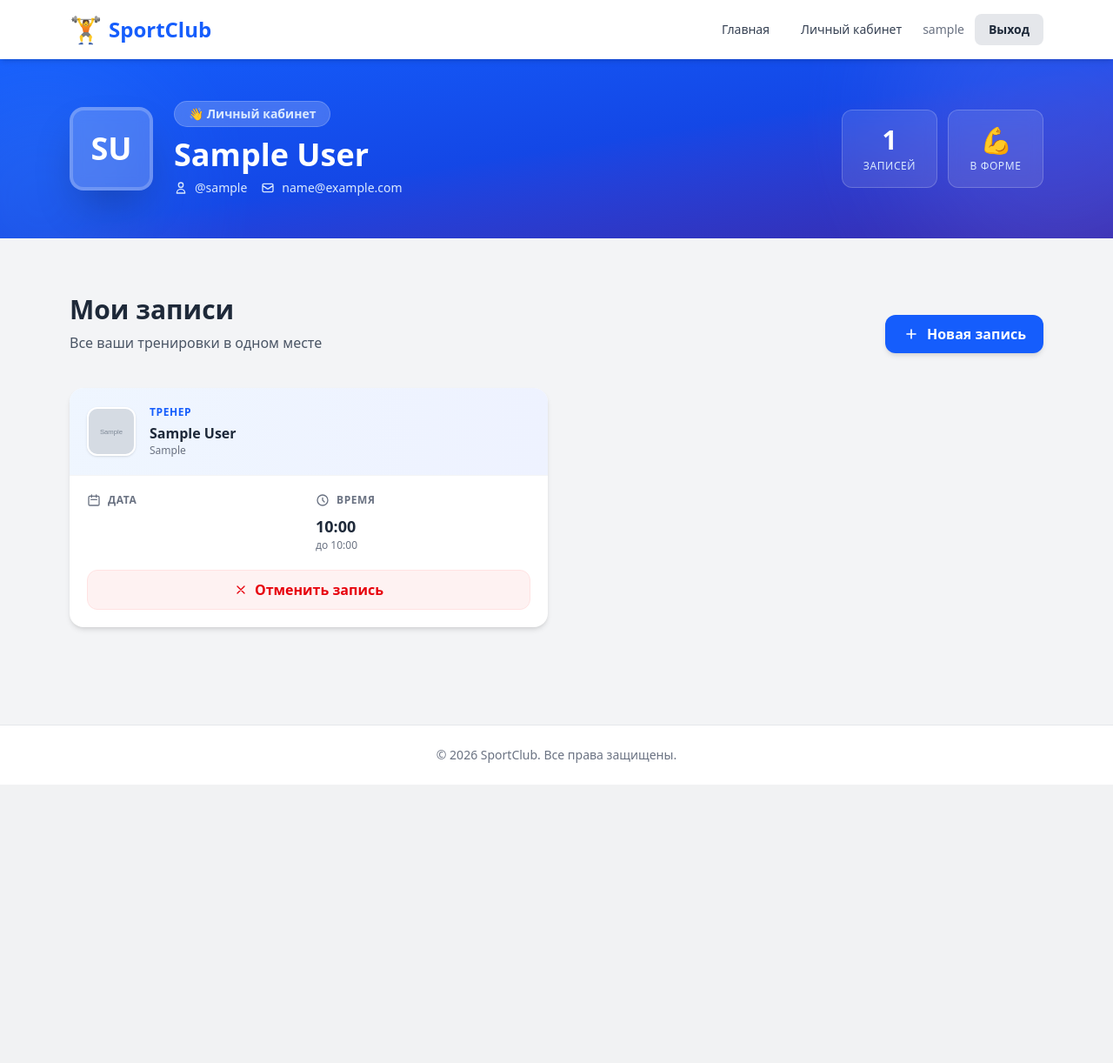
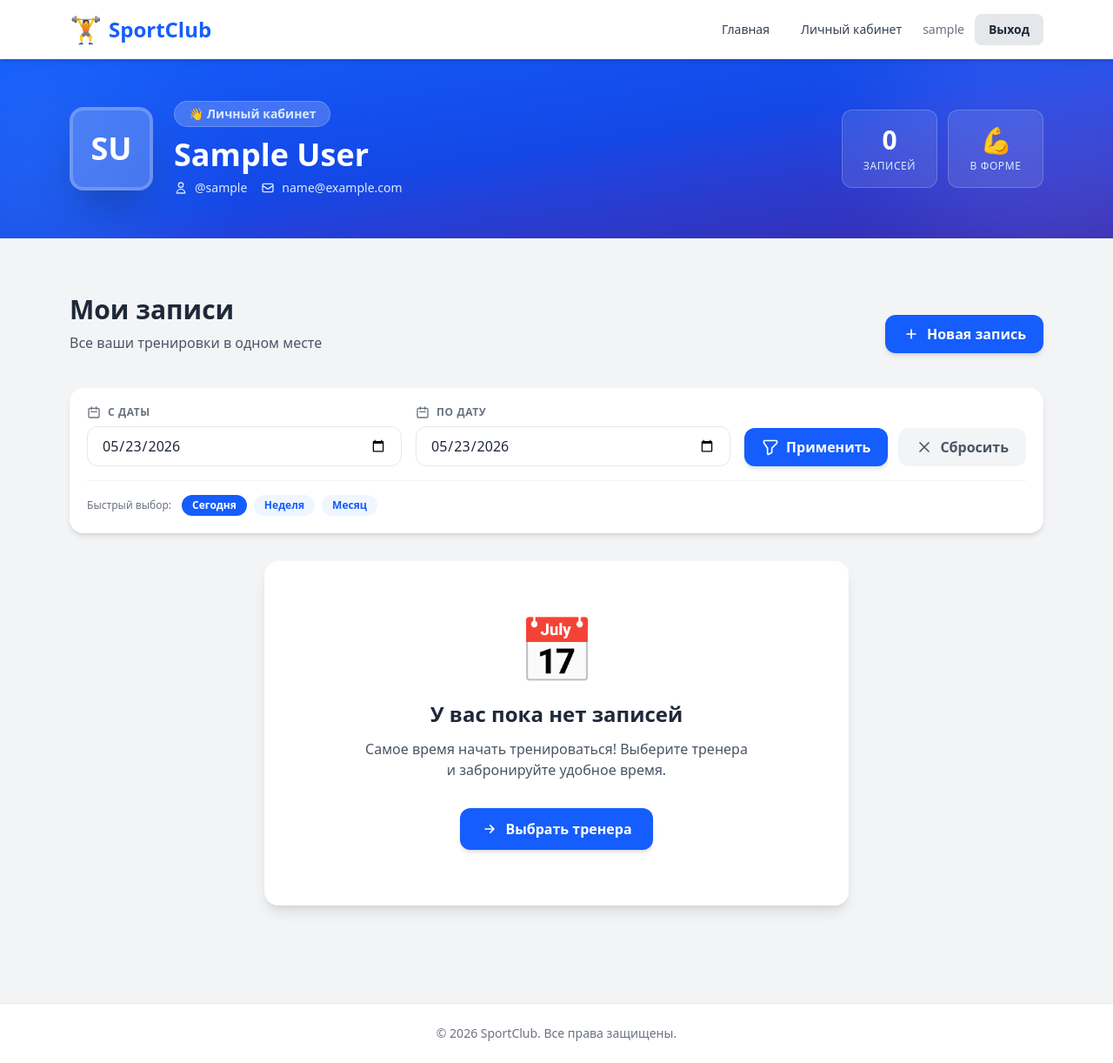
Before and after one commit to KonstantinP94/final_project, a Django app: page /users/profile/?period=today in a window 1280 px wide. Shown: the whole page at 87% size. Before the commit the page ends 902 px from the top, so only its background shows below. Run offline with Django 5.2, Linux system fonts and the light colour scheme; a user stored in the database is signed in; tables that the repository leaves empty hold one stand-in row (values such as "Sample post"); grey boxes marked "Sample" are stand-in pictures.

Commit message:
Добавлена фильтрация по записям-бронированию

```diff
--- a/users/templates/profile.html
+++ b/users/templates/profile.html
@@ -56,6 +56,61 @@
         </a>
     </div>
 
+    {% if has_bookings %}
+    <div class="bg-white shadow-md rounded-2xl p-5 mb-8">
+        <form method="get" class="flex flex-col lg:flex-row gap-4 lg:items-end">
+            <div class="flex-1">
+                <label for="date_from" class="flex items-center gap-2 text-xs text-gray-500 uppercase tracking-wider font-semibold mb-2">
+                    <svg class="w-4 h-4" fill="none" stroke="currentColor" viewBox="0 0 24 24">
+                        <path stroke-linecap="round" stroke-linejoin="round" stroke-width="2" d="M8 7V3m8 4V3m-9 8h10M5 21h14a2 2 0 002-2V7a2 2 0 00-2-2H5a2 2 0 00-2 2v12a2 2 0 002 2z"/>
+                    </svg>
+                    С даты
+                </label>
+                <input type="date" name="date_from" id="date_from" value="{{ date_from }}"
+                    class="w-full px-4 py-2.5 border border-gray-200 rounded-xl text-gray-800 focus:ring-2 focus:ring-blue-500 focus:border-blue-500 outline-none transition">
+            </div>
+
+            <div class="flex-1">
+                <label for="date_to" class="flex items-center gap-2 text-xs text-gray-500 uppercase tracking-wider font-semibold mb-2">
+                    <svg class="w-4 h-4" fill="none" stroke="currentColor" viewBox="0 0 24 24">
+                        <path stroke-linecap="round" stroke-linejoin="round" stroke-width="2" d="M8 7V3m8 4V3m-9 8h10M5 21h14a2 2 0 002-2V7a2 2 0 00-2-2H5a2 2 0 00-2 2v12a2 2 0 002 2z"/>
+                    </svg>
+                    По дату
+                </label>
+                <input type="date" name="date_to" id="date_to" value="{{ date_to }}"
+                    class="w-full px-4 py-2.5 border border-gray-200 rounded-xl text-gray-800 focus:ring-2 focus:ring-blue-500 focus:border-blue-500 outline-none transition">
+            </div>
+
+            <div class="flex gap-3">
+                <button type="submit" class="inline-flex items-center justify-center gap-2 px-5 py-2.5 bg-blue-600 hover:bg-blue-700 text-white font-semibold rounded-xl transition duration-200 shadow-md hover:shadow-lg">
+                    <svg class="w-5 h-5" fill="none" stroke="currentColor" viewBox="0 0 24 24">
+                        <path stroke-linecap="round" stroke-linejoin="round" stroke-width="2" d="M3 4a1 1 0 011-1h16a1 1 0 011 1v2a1 1 0 01-.293.707L14 13.414V19a1 1 0 01-.553.894l-4 2A1 1 0 018 21v-7.586L3.293 6.707A1 1 0 013 6V4z"/>
+                    </svg>
+                    <span>Применить</span>
+                </button>
+
+                {% if date_from or date_to %}
+                <a href="{% url 'users:profile' %}" class="inline-flex items-center justify-center gap-2 px-5 py-2.5 bg-gray-100 hover:bg-gray-200 text-gray-600 font-semibold rounded-xl transition duration-200">
+                    <svg class="w-5 h-5" fill="none" stroke="currentColor" viewBox="0 0 24 24">
+                        <path stroke-linecap="round" stroke-linejoin="round" stroke-width="2" d="M6 18L18 6M6 6l12 12"/>
+                    </svg>
+                    <span>Сбросить</span>
+                </a>
+                {% endif %}
+            </div>
+        </form>
+
+        <div class="flex flex-wrap gap-2 mt-4 pt-4 border-t border-gray-100">
+            <span class="text-xs text-gray-500 self-center mr-1">Быстрый выбор:</span>
+            <a href="?period=today" class="px-3 py-1 text-xs font-semibold rounded-full transition {% if period == 'today' %}bg-blue-600 text-white{% else %}text-blue-600 bg-blue-50 hover:bg-blue-100{% endif %}">Сегодня</a>
+            <a href="?period=week" class="px-3 py-1 text-xs font-semibold rounded-full transition {% if period == 'week' %}bg-blue-600 text-white{% else %}text-blue-600 bg-blue-50 hover:bg-blue-100{% endif %}">Неделя</a>
+            <a href="?period=month" class="px-3 py-1 text-xs font-semibold rounded-full transition {% if period == 'month' %}bg-blue-600 text-white{% else %}text-blue-600 bg-blue-50 hover:bg-blue-100{% endif %}">Месяц</a>
+        </div>
+    </div>
+    {% endif %}
+
+
+
     {% if bookings %}
     <div class="grid grid-cols-1 md:grid-cols-2 gap-5">
         {% for booking in bookings %}
--- a/users/views.py
+++ b/users/views.py
@@ -6,6 +6,7 @@ from django.contrib.auth.forms import AuthenticationForm
 
 from django.contrib.auth.decorators import login_required
 from django.shortcuts import render
+from datetime import date, timedelta
 
 # Create your views here.
 
@@ -40,10 +41,42 @@ def logout_view(request):
     logout(request)
     return redirect('users:login')
 
+
 @login_required
 def profile_view(request):
+    all_bookings = request.user.bookings.select_related('slot', 'slot__trainer')
 
-    bookings = (request.user.bookings
-                .select_related('slot__trainer')
-                .order_by('slot__start_time'))
-    return render(request, 'profile.html', {'bookings': bookings})
+    bookings = all_bookings
+
+    date_from = request.GET.get('date_from', '')
+    date_to = request.GET.get('date_to', '')
+    period = request.GET.get('period', '')
+
+    today = date.today()
+
+
+    if period == 'today':
+        date_from = today.isoformat()
+        date_to = today.isoformat()
+    elif period == 'week':
+        date_from = today.isoformat()
+        date_to = (today + timedelta(days=7)).isoformat()
+    elif period == 'month':
+        date_from = today.isoformat()
+        date_to = (today + timedelta(days=30)).isoformat()
+
+    if date_from:
+        bookings = bookings.filter(slot__date__gte=date_from)
+
+    if date_to:
+        bookings = bookings.filter(slot__date__lte=date_to)
+
+    bookings = bookings.order_by('slot__date', 'slot__start_time')
+
+    return render(request, 'profile.html', {
+        'bookings': bookings,
+        'date_from': date_from,
+        'date_to': date_to,
+        'period': period,
+        'has_bookings': all_bookings.exists(),
+    })
```
